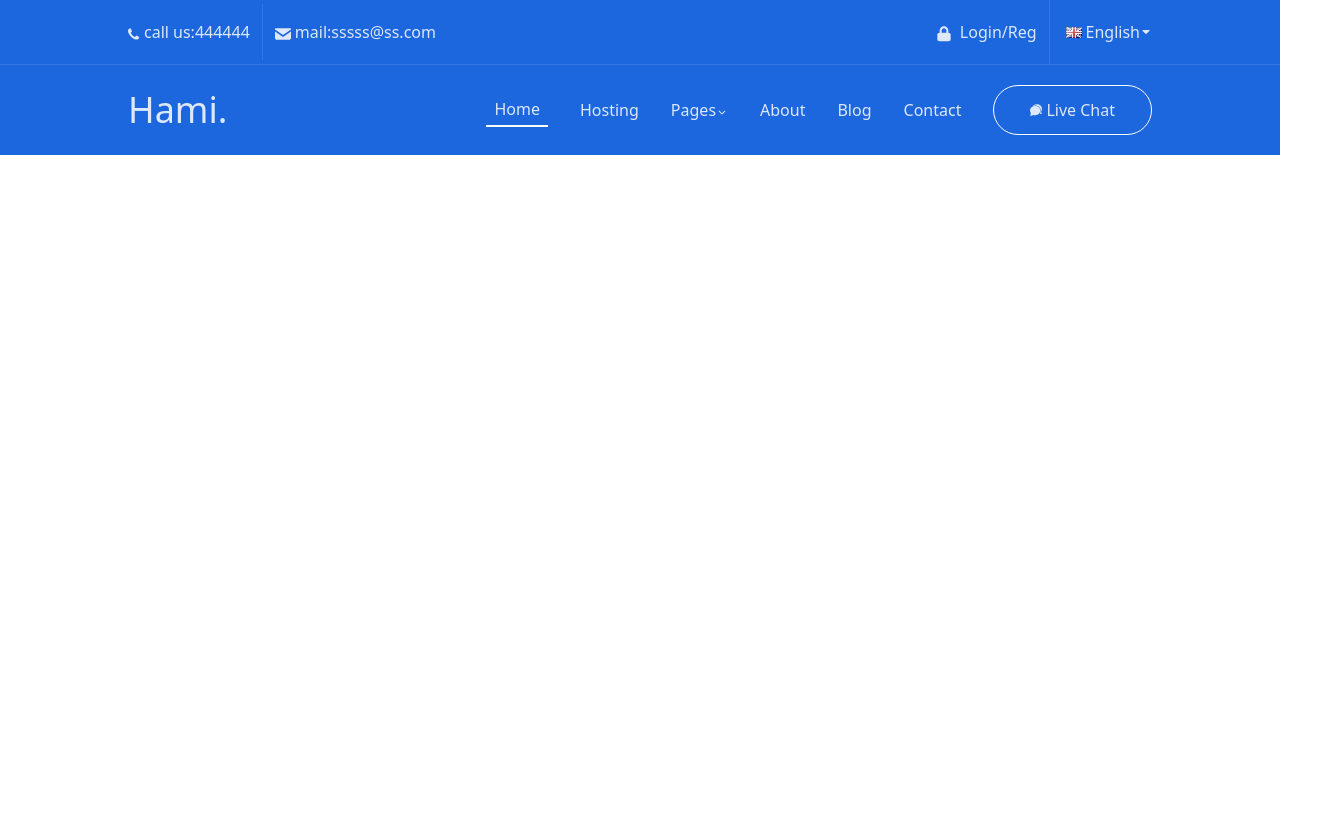
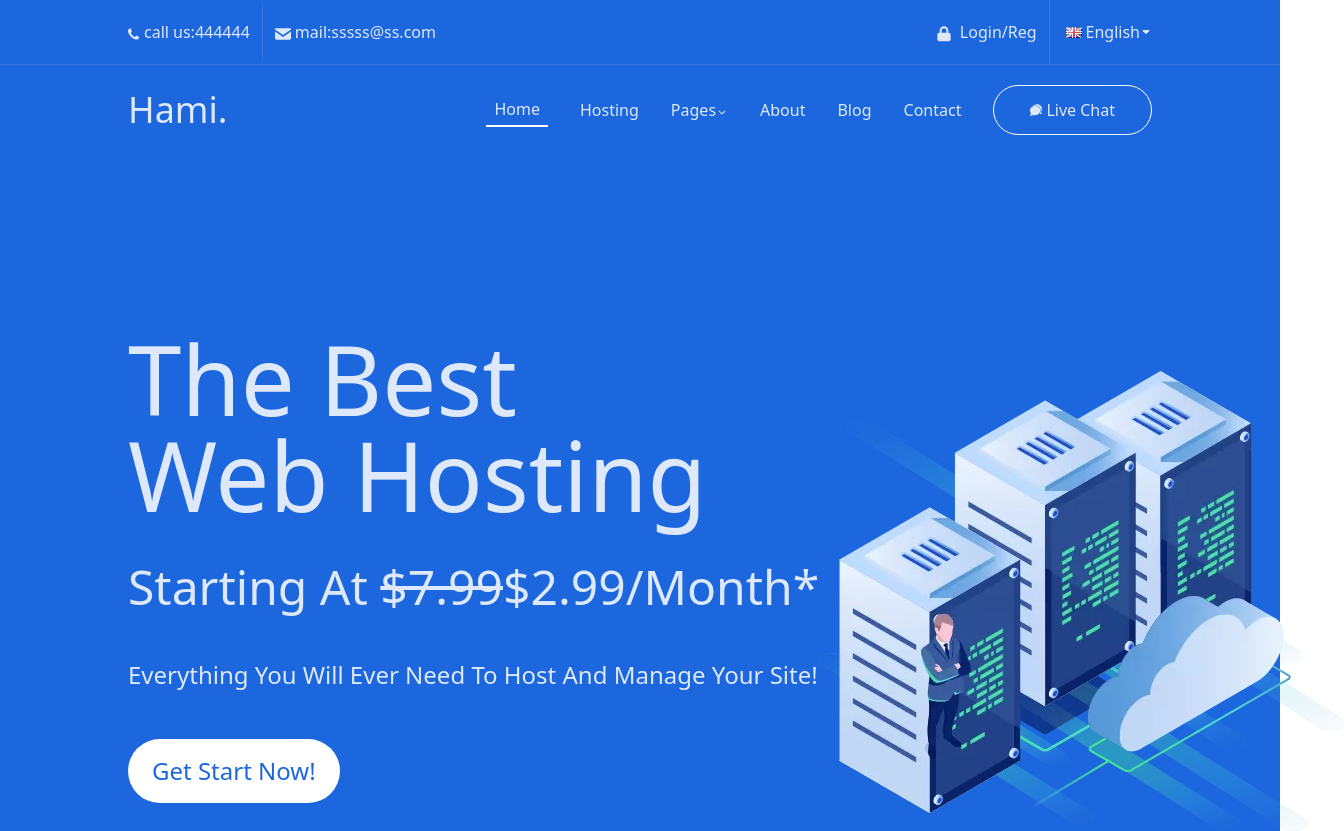
Before and after one commit to nimamesbah/project-host-test, a plain HTML site: page src/index.html in a window 1280 px wide. Shown: the whole page, 1344 px wide, since content can reach past the window. Before the commit the page ends 800 px from the top, so only its background shows below. Drawn offline with Linux system fonts and the light colour scheme.

Commit message:
slider content for desktop

```diff
--- a/src/index.html
+++ b/src/index.html
@@ -43,15 +43,15 @@
     <!--header end-->
     <!--upper-slider start-->
     <div class="bg-main-nav-bg w-full">
-      <div class="w-95 sm:w-4/5 mx-auto bg-main-nav-bg text-nav-text-color flex justify-between items-center  ">
-        <h2 class="capitalize text-4xl ">hami.</h2>
+      <div class="w-95 overflow-auto sm:w-4/5 mx-auto bg-main-nav-bg text-nav-text-color flex justify-between items-center  ">
+        <h2 class="capitalize text-4xl py-3 ">hami.</h2>
         <img class="sm:hidden" width="30px" src="./assets/images/burger-menu-svgrepo-com.svg" alt="hamburger-menu">
         <div class="hidden sm:flex sm:justify-end sm:items-center sm:capitalize sm:gap-8 sm:py-5 ">
             <a href="./index.html"><h4 class="border-b-2 border-white py-1 px-2">home</h4></a>
             <h4>hosting</h4>
-            <div class="group/nav ">
+            <div class="group/nav  ">
               <a class="relative  " href=""><h4 class="py-3">pages<img class="inline-block" width="12px" src="./assets/images/arrow-down-svgrepo-com 2.svg" alt="aa"></h4>
-               <div class="  w-52 hidden group-hover/nav:flex  absolute top-32 right-[410px] flex-col gap-3 justify-around capitalize bg-white text-black text-xs rounded ">
+               <div class="   w-52 hidden group-hover/nav:flex  absolute top-32 right-[410px] flex-col gap-3 justify-around capitalize bg-white text-black text-xs rounded ">
                 <a href=""><h5 class=" pl-5">-home</h5></a>
                 <a href=""><h5 class=" pl-5">-hosting</h5></a>
                 <a href=""><h5 class=" pl-5">-about</h5></a>
@@ -72,6 +72,21 @@
         </div>
       </div>
     </div>
+    <!--upper slider nav end-->
+    <div class="w-full bg-main-nav-bg pt-44">
+        <div class="sm:w-4/5 mx-auto sm:flex sm:flex-row sm:justify-between sm:items-end w-95 flex flex-col  ">
+            <div class="hidden sm:block text-nav-text-color h-[500px] capitalize ">
+                <h2 class="text-8xl">the best</h2>
+                <h2 class="text-8xl mb-10">web hosting</h2>
+                <h4 class="text-5xl w-max">starting at <span class="line-through">$7.99</span>$2.99/month*</h4>
+                <p class="text-2xl mt-12">everything you will ever need to host and manage your site!</p>
+                <button class="bg-white text-slider-btn-color capitalize py-4 px-6 text-2xl rounded-full mt-12 ">get start now!</button>
+
+            </div>
+            <img  width="600px" src="./assets/images/2.png.webp" alt="slider images">
+        </div>
+
+    </div>
 </body>
 
 </html>
```
Also changed, not shown: src/assets/images/2.png.webp (added), src/output.css.
